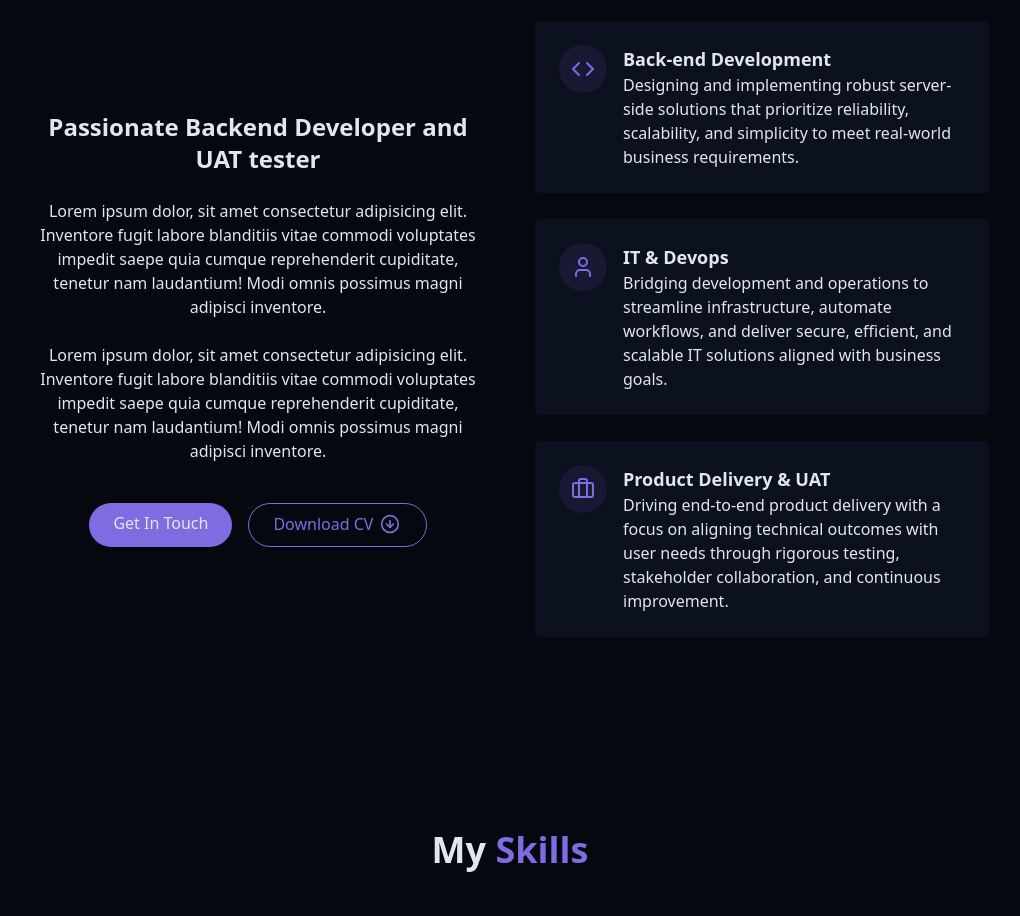
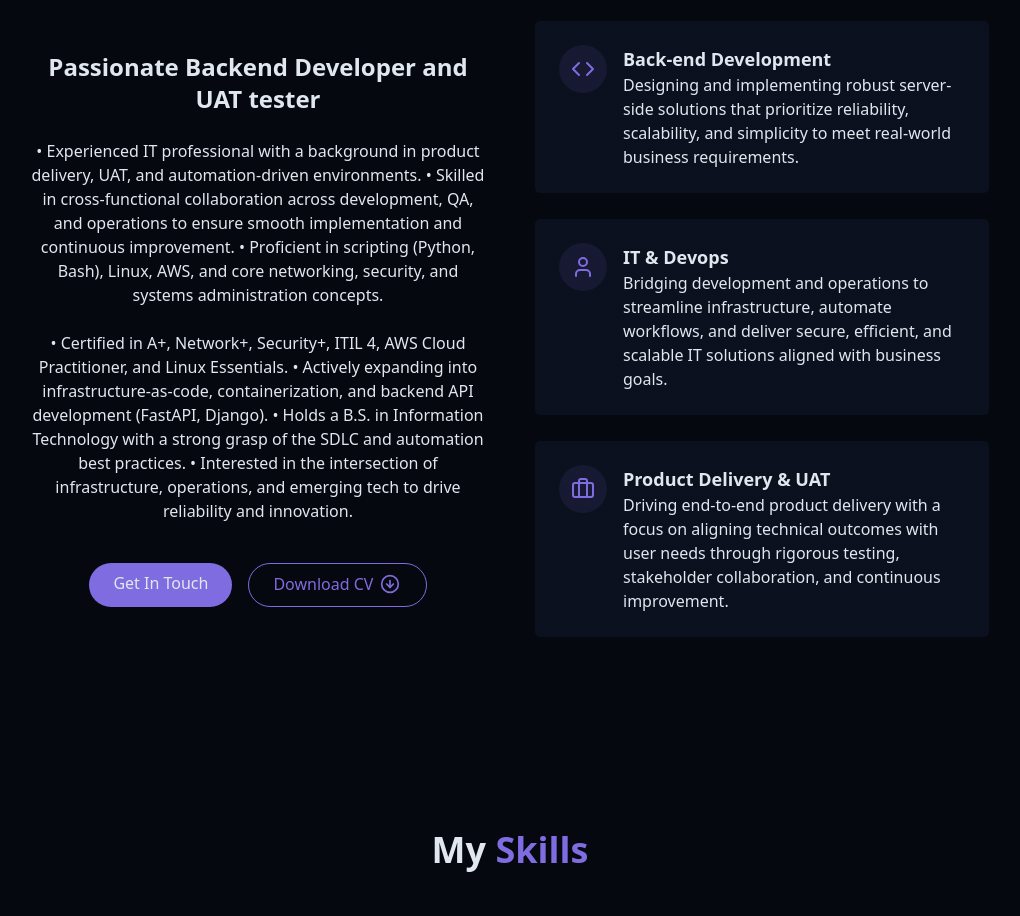
Before and after one commit to C-Damian/portfolio, a React (Vite) app: page / in a window 1280 px wide. Shown: the part 940-1856 px from the top of the page, without its empty margins (130-1150 px from the left). Built offline with nearby package versions, Linux system fonts and the light colour scheme.

Commit message:
quick fix

```diff
--- a/src/components/AboutSection.jsx
+++ b/src/components/AboutSection.jsx
@@ -13,9 +13,16 @@ export const AboutSection = () => {
         <div className="space-y-6">
           <h3 className="text-2xl font-semibold">Passionate Backend Developer and UAT tester</h3>
 
-          <p className="text-muted-foreground">Lorem ipsum dolor, sit amet consectetur adipisicing elit. Inventore fugit labore blanditiis vitae commodi voluptates impedit saepe quia cumque reprehenderit cupiditate, tenetur nam laudantium! Modi omnis possimus magni adipisci inventore.
+          <p className="text-muted-foreground">
+            • Experienced IT professional with a background in product delivery, UAT, and automation-driven environments.
+            • Skilled in cross-functional collaboration across development, QA, and operations to ensure smooth implementation and continuous improvement.
+            • Proficient in scripting (Python, Bash), Linux, AWS, and core networking, security, and systems administration concepts.
           </p>
-          <p className="text-muted-foreground">Lorem ipsum dolor, sit amet consectetur adipisicing elit. Inventore fugit labore blanditiis vitae commodi voluptates impedit saepe quia cumque reprehenderit cupiditate, tenetur nam laudantium! Modi omnis possimus magni adipisci inventore.
+          <p className="text-muted-foreground">
+            • Certified in A+, Network+, Security+, ITIL 4, AWS Cloud Practitioner, and Linux Essentials.
+            • Actively expanding into infrastructure-as-code, containerization, and backend API development (FastAPI, Django).
+            • Holds a B.S. in Information Technology with a strong grasp of the SDLC and automation best practices.
+            • Interested in the intersection of infrastructure, operations, and emerging tech to drive reliability and innovation.
           </p>
 
           <div className="flex flex-col sm:flex-row gap-4 pt-4 justify-center">
```
